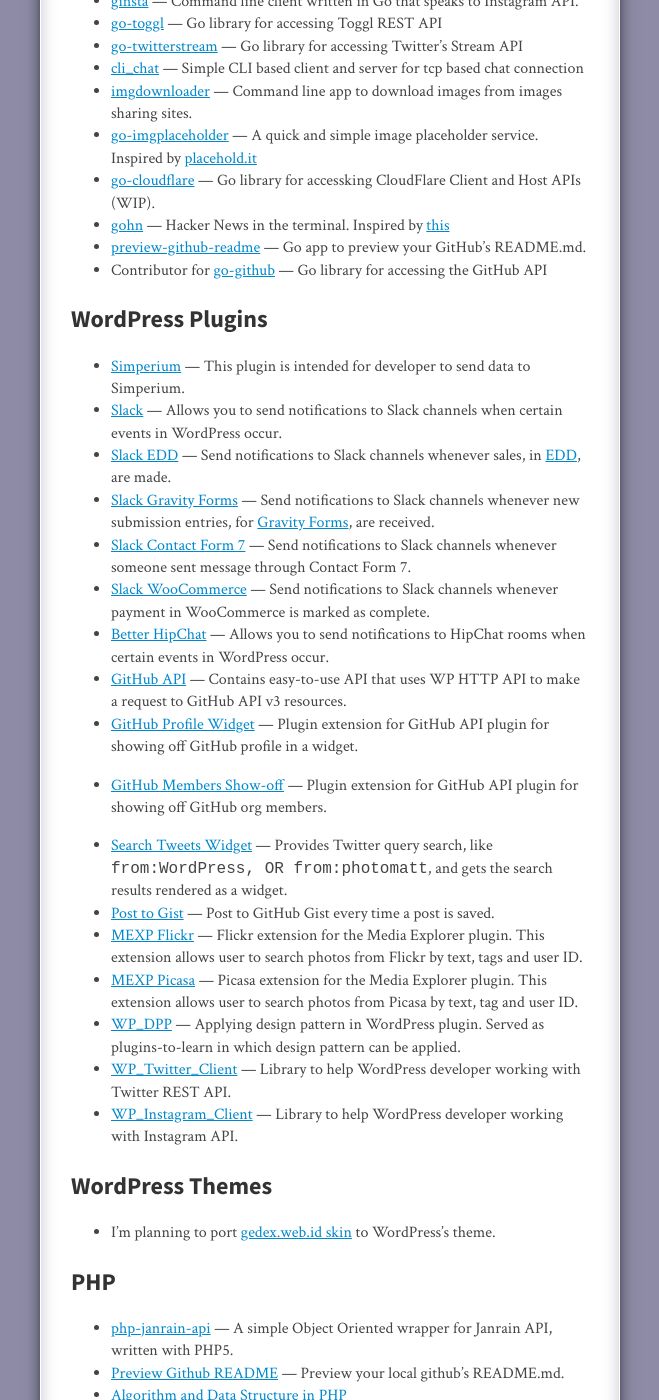
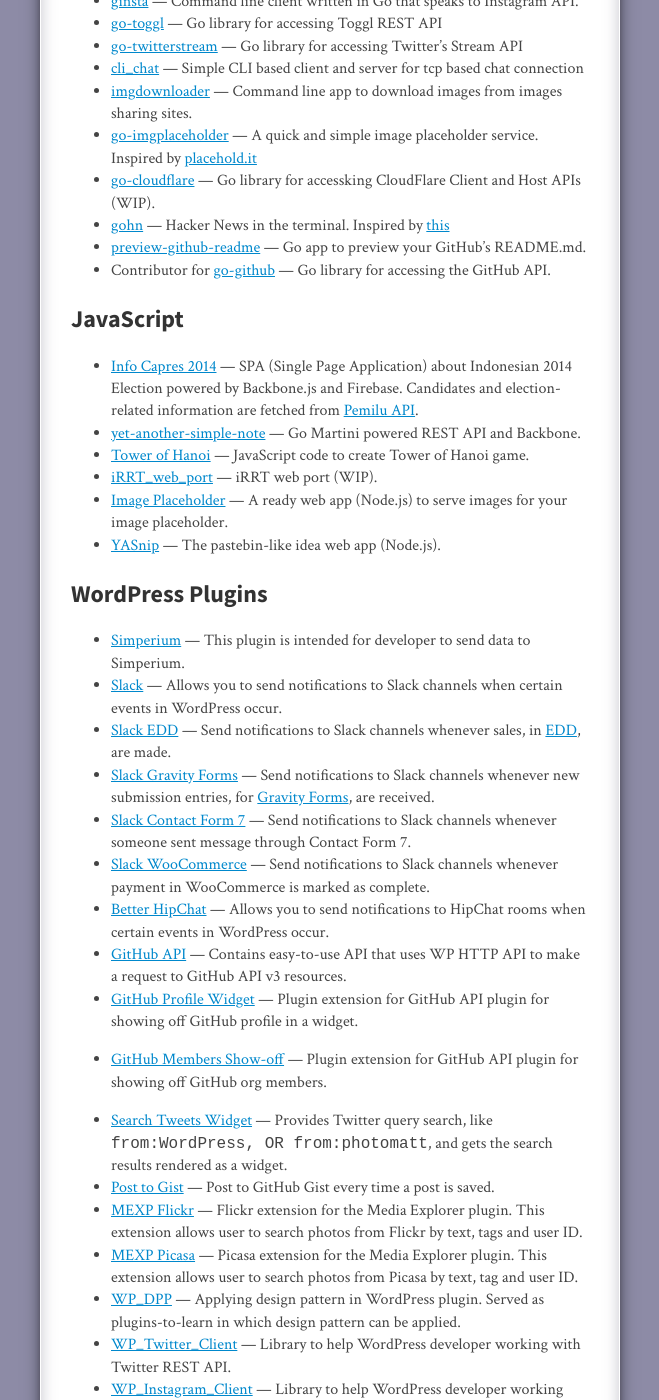
Before and after one commit to gedex/gedex.github.com, a Jekyll site: the page built from projects/index.md, in a window 1280 px wide and 1400 px high, scrolled down 712 px. Shown: the whole window, without its empty margins (310-969 px from the left). Built offline with Jekyll 4.4.1, drawn with Linux system fonts in a browser that asks for light colours; nearby versions of some CDN libraries; some web fonts are replaced; comment, search, counter and statistics services are not loaded; some of the changed text lies outside the part shown.

Commit message:
Organized JS projects.

```diff
--- a/projects/index.md
+++ b/projects/index.md
@@ -28,7 +28,16 @@ layout: page
 * [go-cloudflare](https://github.com/gedex/go-cloudflare) &mdash; Go library for accessking CloudFlare Client and Host APIs (WIP).
 * [gohn](https://github.com/gedex/gohn) &mdash; Hacker News in the terminal. Inspired by [this](http://andrewvos.com/2013/08/02/hacker-news-in-the-terminal/)
 * [preview-github-readme](https://github.com/gedex/preview-github-readme) &mdash; Go app to preview your GitHub's README.md.
-* Contributor for [go-github](https://github.com/gedex/go-github) &mdash; Go library for accessing the GitHub API
+* Contributor for [go-github](https://github.com/gedex/go-github) &mdash; Go library for accessing the GitHub API.
+
+## JavaScript
+
+* [Info Capres 2014](https://github.com/gedex/info-capres-2014) &mdash; SPA (Single Page Application) about Indonesian 2014 Election powered by Backbone.js and Firebase. Candidates and election-related information are fetched from [Pemilu API](http://pemiluapi.org).
+* [yet-another-simple-note](https://github.com/gedex/yet-another-simple-note) &mdash; Go Martini powered REST API and Backbone.
+* [Tower of Hanoi](https://github.com/gedex/TowerOfHanoiJS) &mdash; JavaScript code to create Tower of Hanoi game.
+* [iRRT_web_port](https://github.com/gedex/iRRT_web_port) &mdash; iRRT web port (WIP).
+* [Image Placeholder](https://github.com/gedex/node-image-placeholder) &mdash; A ready web app (Node.js) to serve images for your image placeholder.
+* [YASnip](https://github.com/gedex/yasnip) &mdash; The pastebin-like idea web app (Node.js).
 
 ## WordPress Plugins
 
```
Also changed, not shown: other parts of projects/index.md (+0 -11 lines).
